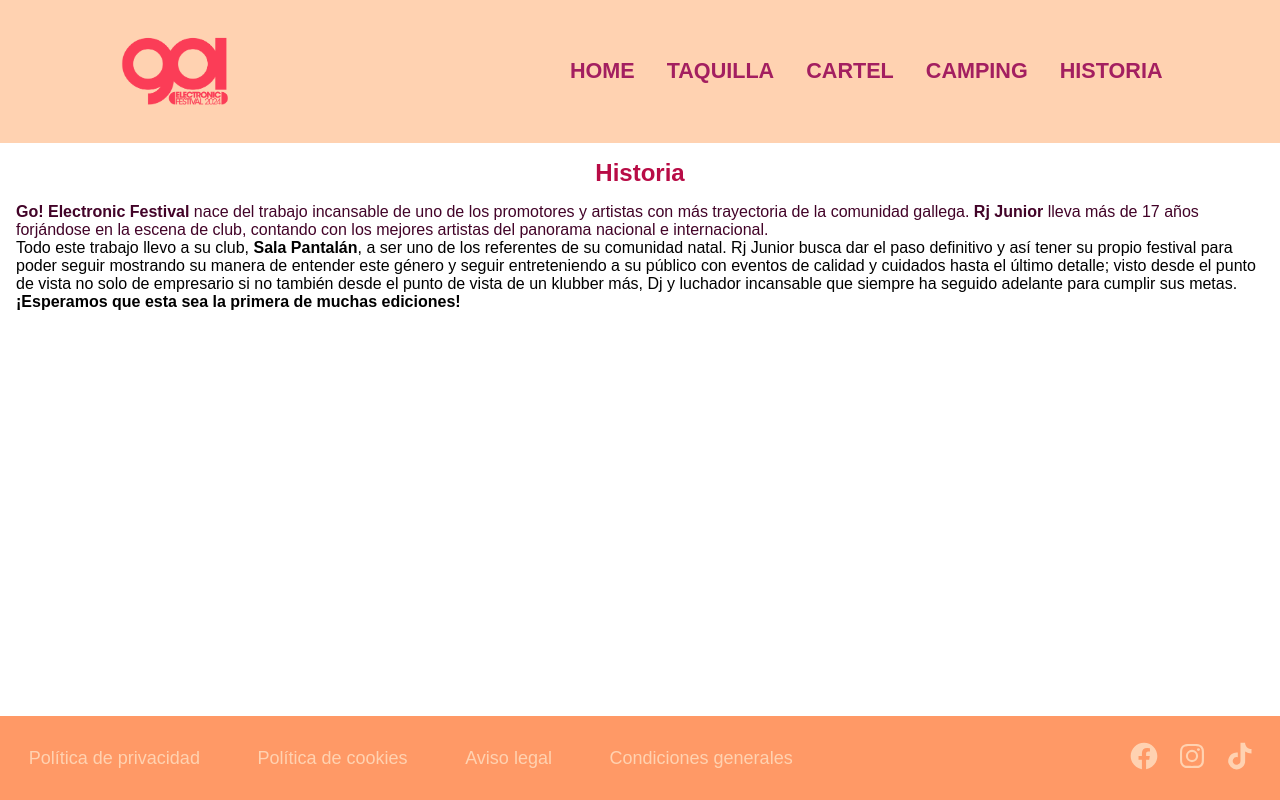
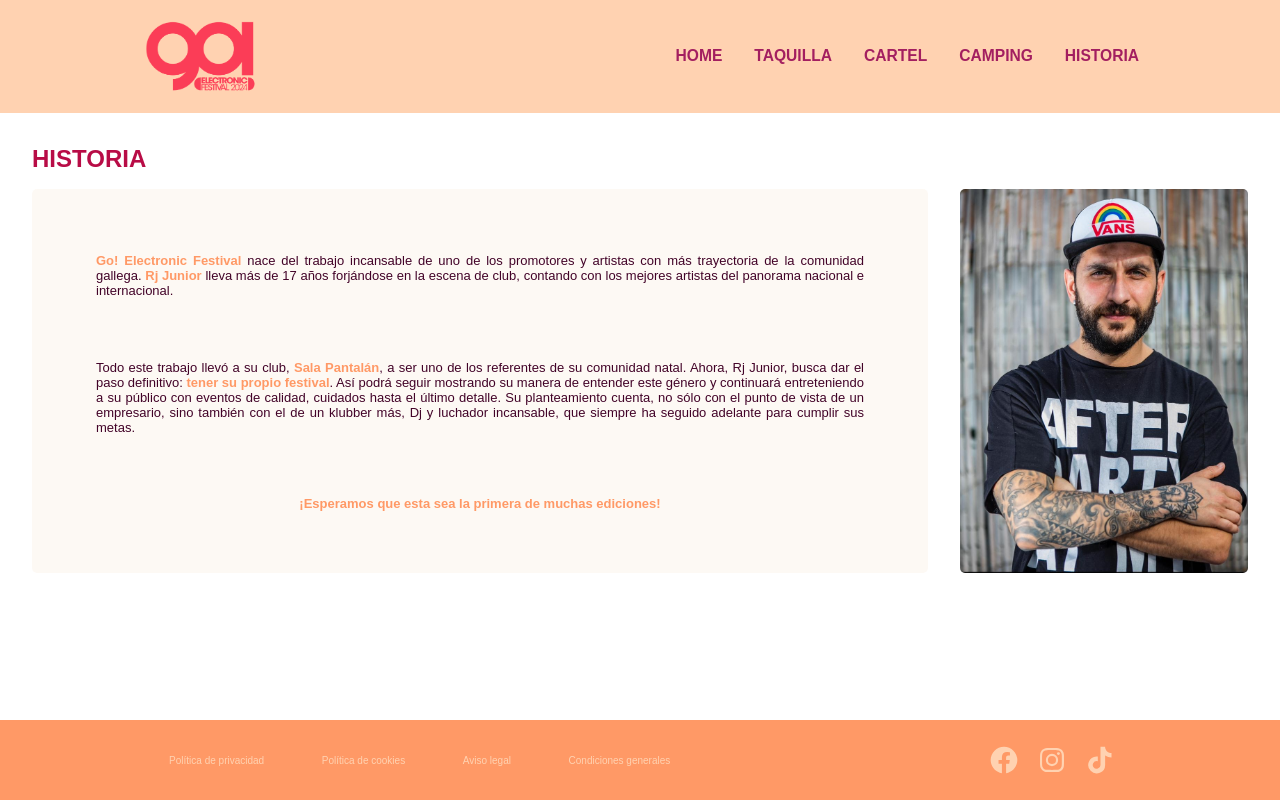
Before and after one commit to AngelPombo/go-electronicfestival, a React (Vite) app: page /historia in a window 1280 px wide. Built offline with nearby package versions, Linux system fonts and the light colour scheme; a web font is replaced by a local one.

Commit message:
Update: Cartel, Footer, Header, Historia and scrollbar

```diff
--- a/package.json
+++ b/package.json
@@ -14,6 +14,7 @@
     "react": "^18.2.0",
     "react-dom": "^18.2.0",
     "react-iframe": "^1.8.5",
+    "react-lazy-load-image-component": "^1.6.0",
     "react-player": "^2.14.1",
     "react-router-dom": "^6.22.0"
   },
--- a/src/App.jsx
+++ b/src/App.jsx
@@ -7,7 +7,6 @@
 import Cartel from './components/Cartel/Cartel'
 import Camping from './components/Camping/Camping'
 import Historia from './components/Historia/Historia'
-import {useState} from "react";
 
 function App() {
 
--- a/src/components/Cartel/Cartel.css
+++ b/src/components/Cartel/Cartel.css
@@ -126,7 +126,7 @@
         display: flex;
         flex-direction: column;
         width: 50vw;
-        height: 95vh;
+        height: 90vh;
         border: none;
         background-color: #420328;
         position: absolute;
@@ -153,10 +153,18 @@
     }
 
     .download-btn{
-        padding: 0.7rem 1.5rem;
+        padding: 0.5rem 1rem;
         border-radius: 14px;
-        font-size: small;
+        font-size: x-small;
         cursor: pointer;
+    }
+
+    .download-btn > svg{
+        width: 20px;
+    }
+
+    .exit-btn-container{
+        height: 3rem;
     }
 
     .exit-btn{
@@ -164,8 +172,13 @@
         cursor: pointer;
     }
 
+    .exit-btn > svg{
+        width: 20px;
+    }
+
     .download-btn-container{
-        padding: 1rem;
+        padding: 0;
+        padding-top: 0.5rem;
     }
 
     .left-div, .right-div{
@@ -173,7 +186,7 @@
         flex-direction: column;
         align-items: center;
         gap: 3rem;
-        background-color: #fb3d56e7;
+        background-color: #f8b47044;
         padding: 2rem;
         border-radius: 14px;
     }
--- a/src/components/Footer/Footer.css
+++ b/src/components/Footer/Footer.css
@@ -62,8 +62,16 @@
 
 @media (min-width: 1024px) {
 
+    .footer{
+        height: 10vh;
+        display: flex;
+        align-items: center;
+    }
+
     .footer-nav{
-        justify-content: space-between;
+        padding: 0;
+        width: 100vw;
+        justify-content: space-around;
     }
 
     .footer-conditions-ul {
@@ -72,7 +80,7 @@
     }
 
     .footer-conditions-ul > li{
-        font-size: large;
+        font-size: x-small;
     }
 
     .footer-rrss-ul{
@@ -80,4 +88,9 @@
         flex-direction: row;
     }
 
+    .footer-rrss-ul > li{
+        width: 2rem;
+        height: 2rem;
+    }
+
 }
--- a/src/components/Header/Header.css
+++ b/src/components/Header/Header.css
@@ -216,7 +216,7 @@
 @media (min-width: 1024px){
     .header{
         justify-content: space-around;
-        padding: 2rem;
+        padding: 1rem;
         align-items: center;
         gap: 10rem;
     }
@@ -230,7 +230,7 @@
         position: relative;
         height: auto;
         width: auto;
-        font-size: large;
+        font-size: small;
         flex-direction: row;
         gap: 2rem;
     }
--- a/src/components/Historia/Historia.css
+++ b/src/components/Historia/Historia.css
@@ -1,20 +1,114 @@
 .historia-section{
     display: flex;
     flex-direction: column;
-    padding: 1rem;
-
+    padding: 2rem;
 }
 
 .historia-titulo{
-    text-align: center;
+    text-align: left;
     margin-bottom: 1rem;
     color: #b80c46;
 }
 
+.historia-content{
+    display: flex;
+    flex-direction: column;
+    align-items: center;
+    gap: 1rem;
+}
+
 .historia-info{
     color: #420328;
+    text-align: justify;
 }
 
 .historia-span{
-    font-weight: 900;
+    font-weight: 600;
+    color: #ff9966;
 }
+
+.historia-span-naranja{
+    font-weight: 600;
+
+}
+.foto-container{
+    width: 80vw;
+}
+.foto{
+    width: 80vw;
+    border-radius: 5px;
+    object-fit: contain;
+}
+
+@media (min-width: 768px) {
+
+    .historia-content{
+        display: grid;
+        grid-template-areas:
+        "p1 foto"
+        "p2 foto"
+        "p3 p3";
+        grid-template-columns: 40vw 1fr;
+        grid-template-rows: auto auto auto;
+        gap: 2rem;
+    }
+
+    .foto-container{
+        width: 100%;
+        grid-area: foto;
+    }
+
+    .foto{
+        width: 100%;
+    }
+
+    .p1{
+        grid-area: p1;
+    }
+
+    .p2{
+        grid-area: p2;
+    }
+
+    .p3{
+        grid-area: p3;
+        text-align: center;
+    }
+
+}
+@media (min-width: 1024px){
+
+    .historia-content{
+        grid-template-areas:
+        "p1 foto"
+        "p2 foto"
+        "p3 foto";
+        grid-template-columns: 70vw 1fr;
+        column-gap: 2rem;
+        row-gap: 0;
+        font-size: small;
+    }
+
+    .p1, .p2, .p3{
+        padding-left: 4rem;
+        background-color: rgba(248, 232, 211, 0.253);
+        padding-right: 4rem;
+        height: 100%;
+    }
+
+    .foto-container{
+        display: flex;
+    }
+
+    .p1{
+        padding-top: 4rem;
+        border-top-left-radius: 5px;
+        border-top-right-radius: 5px;
+    }
+
+    .p3{
+        border-bottom-left-radius: 5px;
+        border-bottom-right-radius: 5px;
+    }
+
+}
--- a/src/components/Historia/Historia.jsx
+++ b/src/components/Historia/Historia.jsx
@@ -1,13 +1,20 @@
 import React from 'react'
 import "./Historia.css"
+import RjJunior from '/RjJunior.jpeg'
+import { LazyLoadImage } from 'react-lazy-load-image-component'
 
 function Historia() {
   return (
     <section className='historia-section'>
-      <h2 className='historia-titulo'>Historia</h2>
-      <p className='historia-info'><span className='historia-span'>Go! Electronic Festival</span> nace del trabajo incansable de uno de los promotores y artistas con más trayectoria de la comunidad gallega. <span className='historia-span'>Rj Junior</span> lleva más de 17 años forjándose en la escena de club, contando con los mejores artistas del panorama nacional e internacional.</p>
-       <p>Todo este trabajo llevo a su club, <span className='historia-span'>Sala Pantalán</span>, a ser uno de los referentes de su comunidad natal. Rj Junior busca dar el paso definitivo y así tener su propio festival para poder seguir mostrando su manera de entender este género y seguir entreteniendo a su público con eventos de calidad y cuidados hasta el último detalle; visto desde el punto de vista no solo de empresario si no también desde el punto de vista de un klubber más, Dj y luchador incansable que siempre ha seguido adelante para cumplir sus metas.</p>
-       <p><span className='historia-span'>¡Esperamos que esta sea la primera de muchas ediciones!</span></p>
+      <h2 className='historia-titulo'>HISTORIA</h2>
+      <div className='historia-content'>
+        <p className='historia-info p1'><span className='historia-span'>Go! Electronic Festival</span> nace del trabajo incansable de uno de los promotores y artistas con más trayectoria de la comunidad gallega. <span className='historia-span'>Rj Junior</span> lleva más de 17 años forjándose en la escena de club, contando con los mejores artistas del panorama nacional e internacional.</p>
+        <div className='foto-container'>
+          <LazyLoadImage src={RjJunior} className='foto'/>
+        </div>
+        <p className='historia-info p2'>Todo este trabajo llevó a su club, <span className='historia-span'>Sala Pantalán</span>, a ser uno de los referentes de su comunidad natal. Ahora, Rj Junior, busca dar el paso definitivo: <span className='historia-span'>tener su propio festival</span>. Así podrá seguir mostrando su manera de entender este género y continuará entreteniendo a su público con eventos de calidad, cuidados hasta el último detalle. Su planteamiento cuenta, no sólo con el punto de vista de un empresario, sino también con el de un klubber más, Dj y luchador incansable, que siempre ha seguido adelante para cumplir sus metas.</p>
+        <p className='historia-info p3'><span className='historia-span'>¡Esperamos que esta sea la primera de muchas ediciones!</span></p>
+      </div>
     </section>
   )
 }
--- a/src/index.css
+++ b/src/index.css
@@ -7,6 +7,20 @@
     font-family: "Sulphur Point", sans-serif;
 }
 
+body::-webkit-scrollbar {
+    width: 7px;               /* width of the entire scrollbar */
+}
+
+body::-webkit-scrollbar-track {
+    background: #ffd1b14b;
+}
+
+body::-webkit-scrollbar-thumb {
+    background-color: #fb3d56dc;
+    border-radius: 5px;
+    /* border: 2px solid #ff9966; */
+}
+
 ul{
     list-style:none;
 }
@@ -14,7 +28,3 @@
 a{
     text-decoration: none;
 }
-
-/* a:link, a:visited, a:active{
-    color: #ffd2b1;
-} */
```
Also changed, not shown: public/RjJunior.jpeg (added), 1 other file (tests, documents, lock files or other folders).
